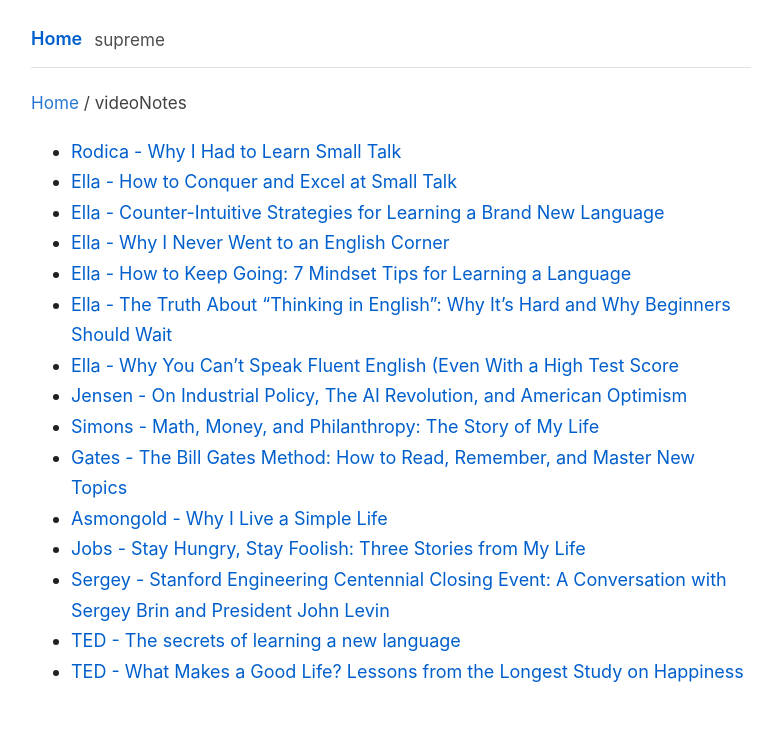
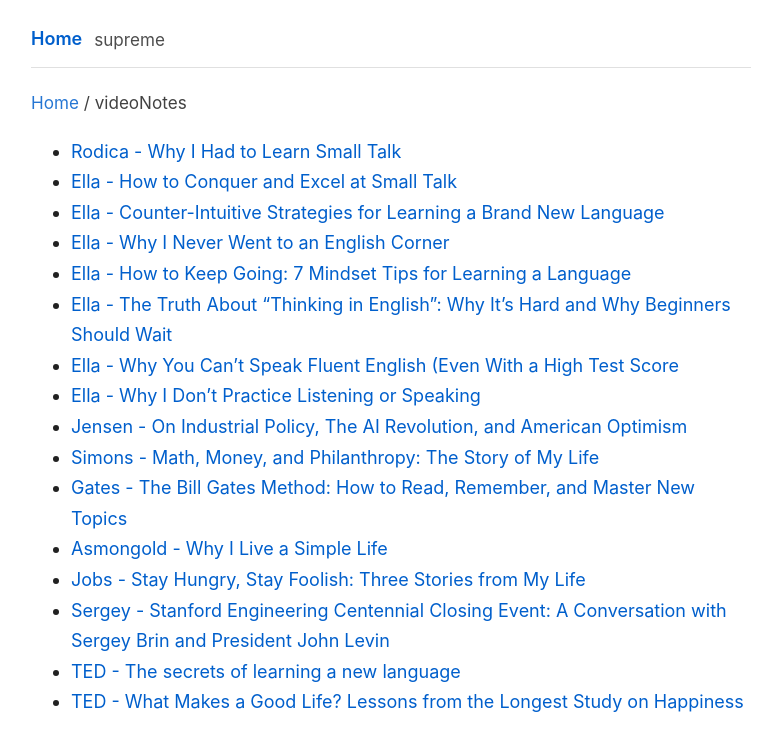
Before and after one commit to CompositeLizard/supreme, a Jekyll site: the page built from videoNotes/index.md, in a window 1280 px wide. Shown: the top 751 px of the page, without its empty margins (249-1023 px from the left). Built offline with Jekyll 4.4.1, drawn with Linux system fonts in a browser that asks for light colours.

Commit message:
Update index.md

```diff
--- a/videoNotes/index.md
+++ b/videoNotes/index.md
@@ -9,6 +9,7 @@ title: Notes
 - [Ella - How to Keep Going: 7 Mindset Tips for Learning a Language](How-Keep-Going-Mindset-Tip.md)
 - [Ella - The Truth About "Thinking in English": Why It’s Hard and Why Beginners Should Wait](Thinking-English.md)
 - [Ella - Why You Can't Speak Fluent English (Even With a High Test Score](Cannot-Speak-Fluent-English.md)
+- [Ella - Why I Don’t Practice Listening or Speaking](Not-Practice-Listening-Speaking.md)
 - [Jensen - On Industrial Policy, The AI Revolution, and American Optimism](Jensen-Huang-Industrial-Policy-AI-Revolution-American-Optimism.md)
 - [Simons - Math, Money, and Philanthropy: The Story of My Life](Math-Money-Philanthropy-Story-of-My-Life.md)
 - [Gates - The Bill Gates Method: How to Read, Remember, and Master New Topics](Bil-Gates-Method-Reading.md)
```
